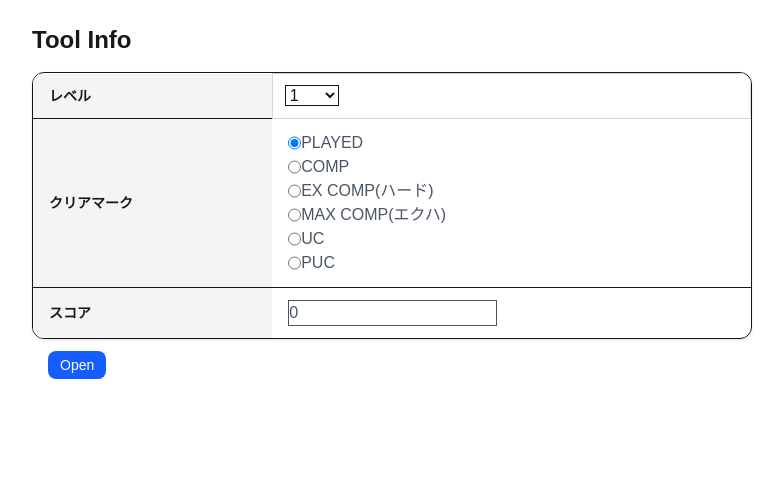
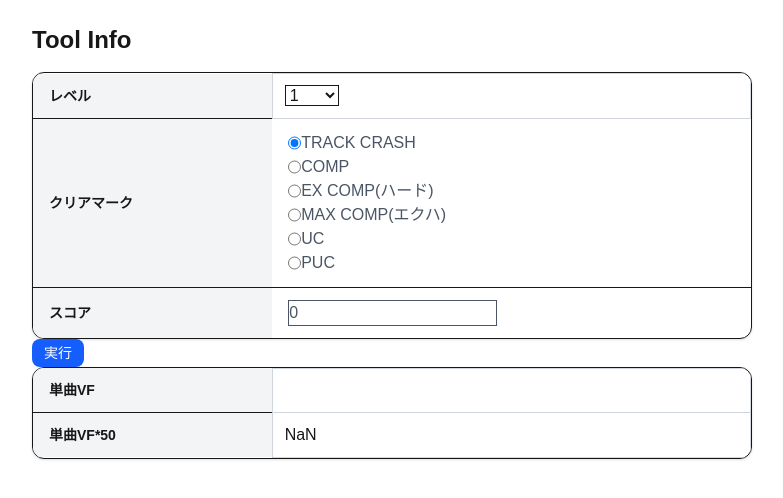
Before and after one commit to kkllkk5/volforce_calculator, a Next.js app: page / in a window 1280 px wide. Shown: the top 498 px of the page, without its empty margins (248-1031 px from the left). Built offline with nearby package versions, Linux system fonts and the light colour scheme.

Commit message:
計算部分まで実装完了

```diff
--- a/app/page.tsx
+++ b/app/page.tsx
@@ -1,11 +1,14 @@
 'use client'
 
 import { useState } from 'react'
+import { vf_calc } from '@/lib/vf_calc'
 
 export default function ToolDetailTable() {
   const [level, setLevel] = useState('1') // レベル
   const [mark, setMark] = useState('0') // クリアマーク
   const [score, setScore] = useState('0') //スコア
+
+  const [vf, setVf] = useState('') // 単曲VF
 
   // レベル一覧
   const levels = [
@@ -61,7 +64,7 @@ export default function ToolDetailTable() {
 
   // クリアマーク一覧
   const clear_marks = [
-    { label: "PLAYED", value: "0" },
+    { label: "TRACK CRASH", value: "0" },
     { label: "COMP", value: "1" },
     { label: "EX COMP(ハード)", value: "2" },
     { label: "MAX COMP(エクハ)", value: "3" },
@@ -118,14 +121,40 @@ export default function ToolDetailTable() {
         </table>
       </div>
 
-      <td className="px-4 py-3">
+      <div>
         <button
-          onClick={() => true}
+          onClick={(_) => setVf(vf_calc(level, mark, score))}
           className="inline-block px-3 py-1 text-sm bg-blue-600 text-white rounded-lg hover:bg-blue-700 transition"
         >
-          Open
+          実行
         </button>
-      </td>
+
+      </div>
+
+      <div className="overflow-hidden rounded-xl border shadow">
+        <table className="w-full border-collapse">
+          <tbody className="divide-y">
+            <tr>
+              <th className="w-1/3 bg-gray-100 px-4 py-3 text-left text-sm font-semibold">
+                単曲VF
+              </th>
+              <td className="className= border border-gray-300 rounded-lg px-3 py-2">
+
+                {vf}
+              </td>
+            </tr>
+            <tr>
+              <th className="w-1/3 bg-gray-100 px-4 py-3 text-left text-sm font-semibold">
+                単曲VF*50
+              </th>
+              <td className="border border-gray-300 rounded-lg px-3 py-2">
+
+                {(parseFloat(vf) * 50).toFixed(3)}
+              </td>
+            </tr>
+          </tbody>
+        </table>
+      </div>
     </div >
   )
 }
--- /dev/null
+++ b/lib/vf_calc.ts
@@ -0,0 +1,98 @@
+function cacl_grade_bonus(score: number) {
+    // グレードによってVFに以下の係数がかかる
+    // S	990万	1.05
+    // AAA+	980万	1.02
+    // AAA	970万	1.00
+    // AA+	950万	0.97
+    // AA	930万	0.94
+    // A+	900万	0.91
+    // A	870万	0.88
+    // B	750万	0.85
+    // C	650万	0.82
+    // D	-	0.80
+
+    if (score < 6500000) return 0.80
+    else if (score < 7500000) return 0.82
+    else if (score < 8700000) return 0.85
+    else if (score < 9000000) return 0.88
+    else if (score < 9300000) return 0.91
+    else if (score < 9500000) return 0.94
+    else if (score < 9700000) return 0.97
+    else if (score < 9800000) return 1.00
+    else if (score < 9900000) return 1.02
+    else return 1.05
+}
+
+export function vf_calc(level: string, clear_mark: string, score: string) {
+
+    // 値チェック
+    if (Number.isNaN(Number(level))) {
+        alert("レベルに不正な値が入力されています")
+        return "0"
+    }
+    if (Number.isNaN(Number(clear_mark))) {
+        alert("クリアマークに不正な値が入力されています")
+        return "0"
+    }
+    if (Number.isNaN(Number(score))) {
+        alert("クリアマークに不正な値が入力されています")
+        return "0"
+    }
+
+    const level_float = parseFloat(level)
+    const clear_mark_int = parseInt(clear_mark)
+    const score_int = parseInt(score)
+
+    // スコアがマイナス，または1000万点より大きい場合はエラー
+
+    if ((score_int < 0) || (10000000 < score_int)) {
+        alert("スコアは0〜1000万点の間で入力してください")
+        return "0"
+    }
+
+    // 以下のようにクリアメダル係数がかかる
+    // PERFECT ULTIMATE CHAIN	1.10
+    // ULTIMATE CHAIN	1.06
+    // MAXXIVE COMP.	1.04
+    // EXCESSIVE COMP.	1.02
+    // EFFECTIVE COMP.	1.00
+    // TRACK CRASH	0.50
+    const clear_mark_bonus_map = new Map<number, number>([
+        [0, 0.50],
+        [1, 1.00],
+        [2, 1.02],
+        [3, 1.04],
+        [4, 1.06],
+        [5, 1.10]
+    ])
+
+    const clear_mark_bonus = clear_mark_bonus_map.get(clear_mark_int) ?? 0
+
+    // クリアメダル係数が取得できなかった場合はエラーを返す
+    if (clear_mark_bonus == 0) {
+        alert("クリアメダル係数の取得時にエラーが発生しました")
+        return "0"
+    }
+
+
+
+    // グレードによってVFに以下の係数がかかる
+    // S	990万	1.05
+    // AAA+	980万	1.02
+    // AAA	970万	1.00
+    // AA+	950万	0.97
+    // AA	930万	0.94
+    // A+	900万	0.91
+    // A	870万	0.88
+    // B	750万	0.85
+    // C	650万	0.82
+    // D	-	0.80
+
+    const grade_bonus = cacl_grade_bonus(score_int)
+
+    // 単曲VF
+    const vf_single = Math.floor(level_float * 20 * clear_mark_bonus * grade_bonus * (score_int / 10000000.0))
+    // 最終的には，実際の計算式で用いられる1/1000倍を施した状態で表示（要調整）
+    return String(vf_single / 1000)
+
+}
```
